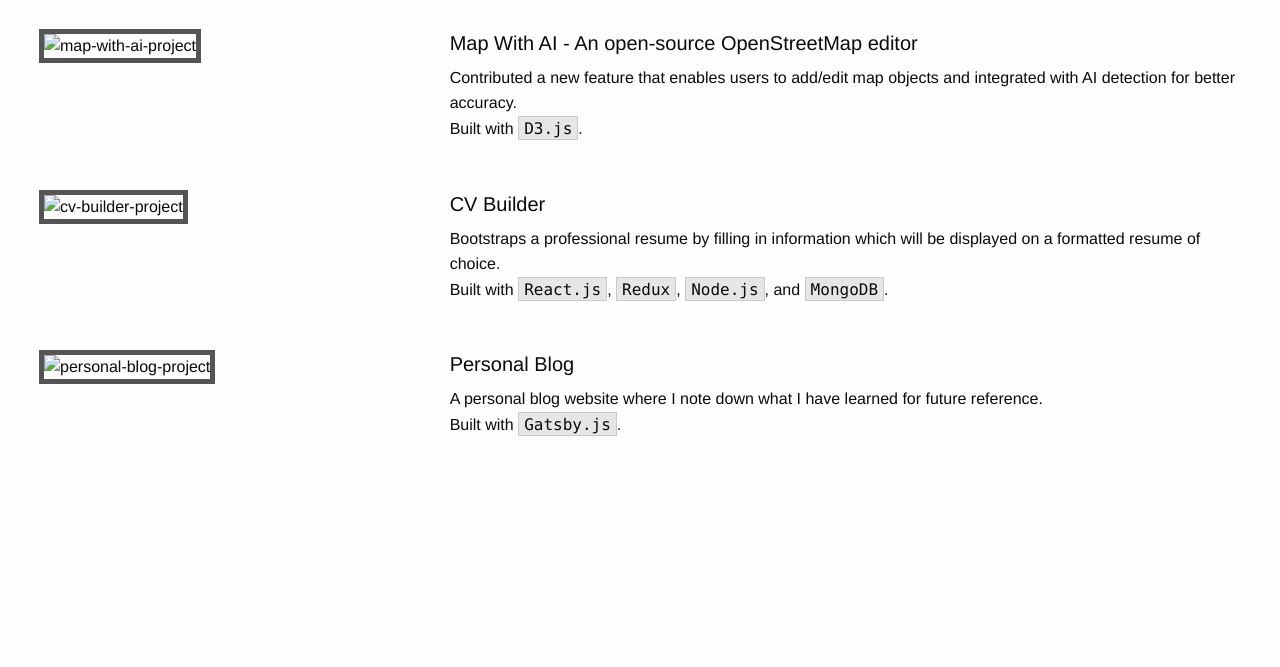
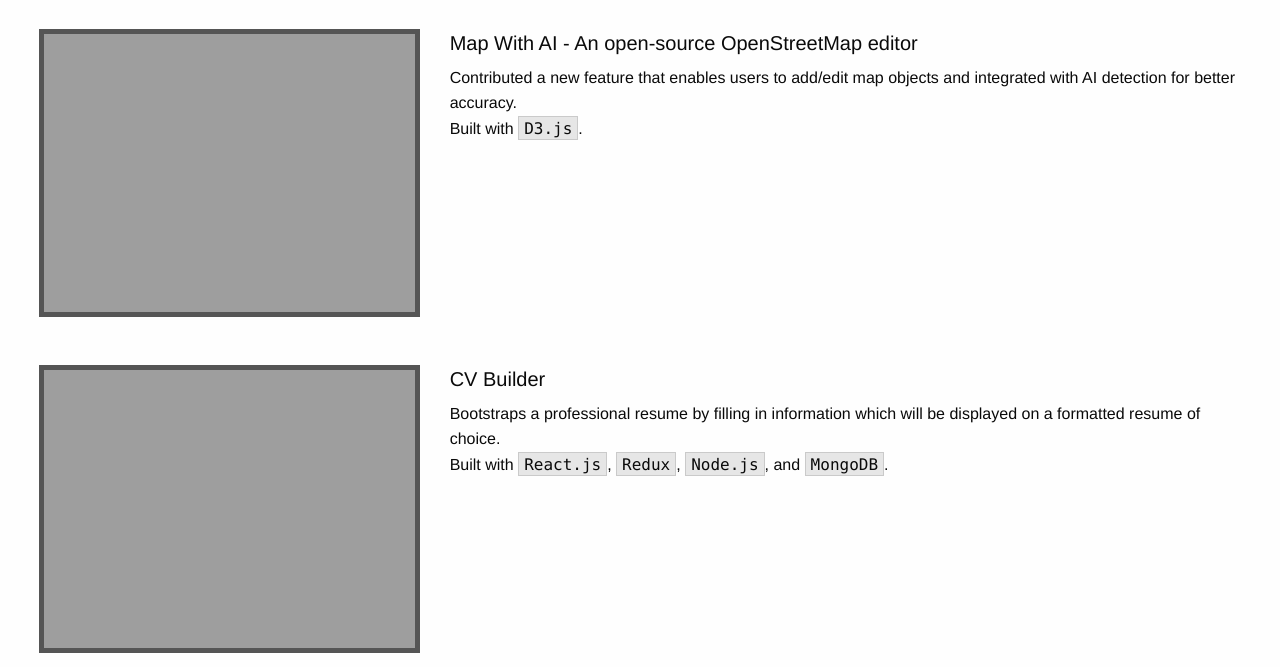
Before and after one commit to hieule21/personal-website, a plain HTML site: page projects.html in a window 1280 px wide. Shown: the part 133-800 px from the top of the page. Drawn offline with Linux system fonts and the light colour scheme; the site is published under a folder, as on GitHub Pages, so addresses that start at the root find nothing.

Commit message:
fix relative path

```diff
--- a/projects.html
+++ b/projects.html
@@ -31,7 +31,7 @@
     <div class="content-container">
       <div class="grid-x grid-padding-x content project-content">
         <div class="cell medium-6 large-4">
-          <img class="project-img" src="/assets/map-with-ai.png" alt="map-with-ai-project">
+          <img class="project-img" src="./assets/map-with-ai.png" alt="map-with-ai-project">
         </div>
         <div class="cell medium-6 large-8">
           <h5>Map With AI - An open-source OpenStreetMap editor</h5>
@@ -41,7 +41,7 @@
       </div>
       <div class="grid-x grid-padding-x content">
         <div class="cell medium-6 large-4">
-          <img class="project-img" src="/assets/cv-builder.png" alt="cv-builder-project">
+          <img class="project-img" src="./assets/cv-builder.png" alt="cv-builder-project">
         </div>
         <div class="cell medium-6 large-8">
           <h5>CV Builder</h5>
@@ -51,7 +51,7 @@
       </div>
       <div class="grid-x grid-padding-x content">
         <div class="cell medium-6 large-4">
-          <img class="project-img" src="/assets/personal-blog.png" alt="personal-blog-project">
+          <img class="project-img" src="./assets/personal-blog.png" alt="personal-blog-project">
         </div>
         <div class="cell medium-6 large-8">
           <h5>Personal Blog</h5>
```
Also changed, not shown: fun.html (+1 -1 lines), index.html (+1 -1 lines).
